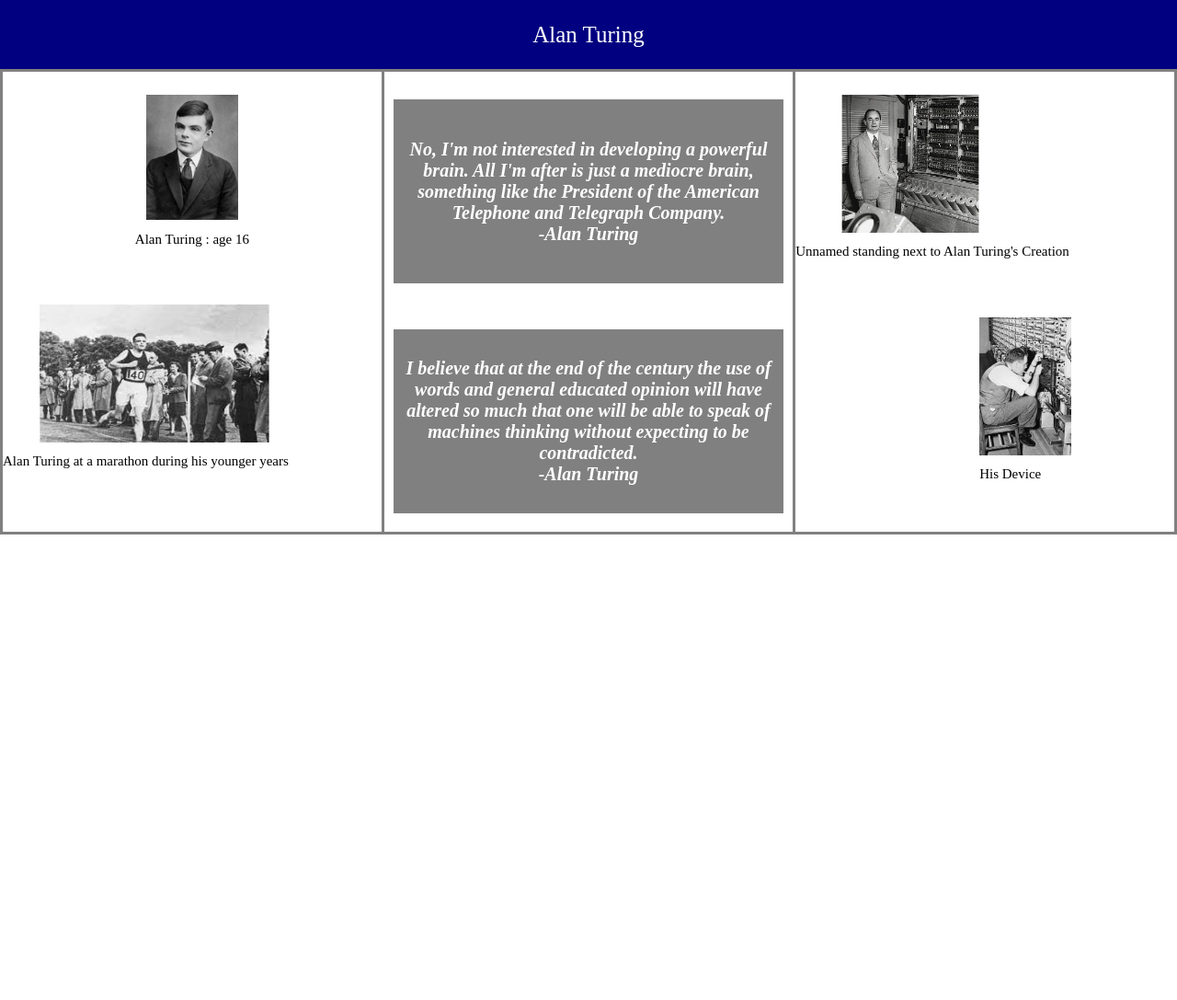
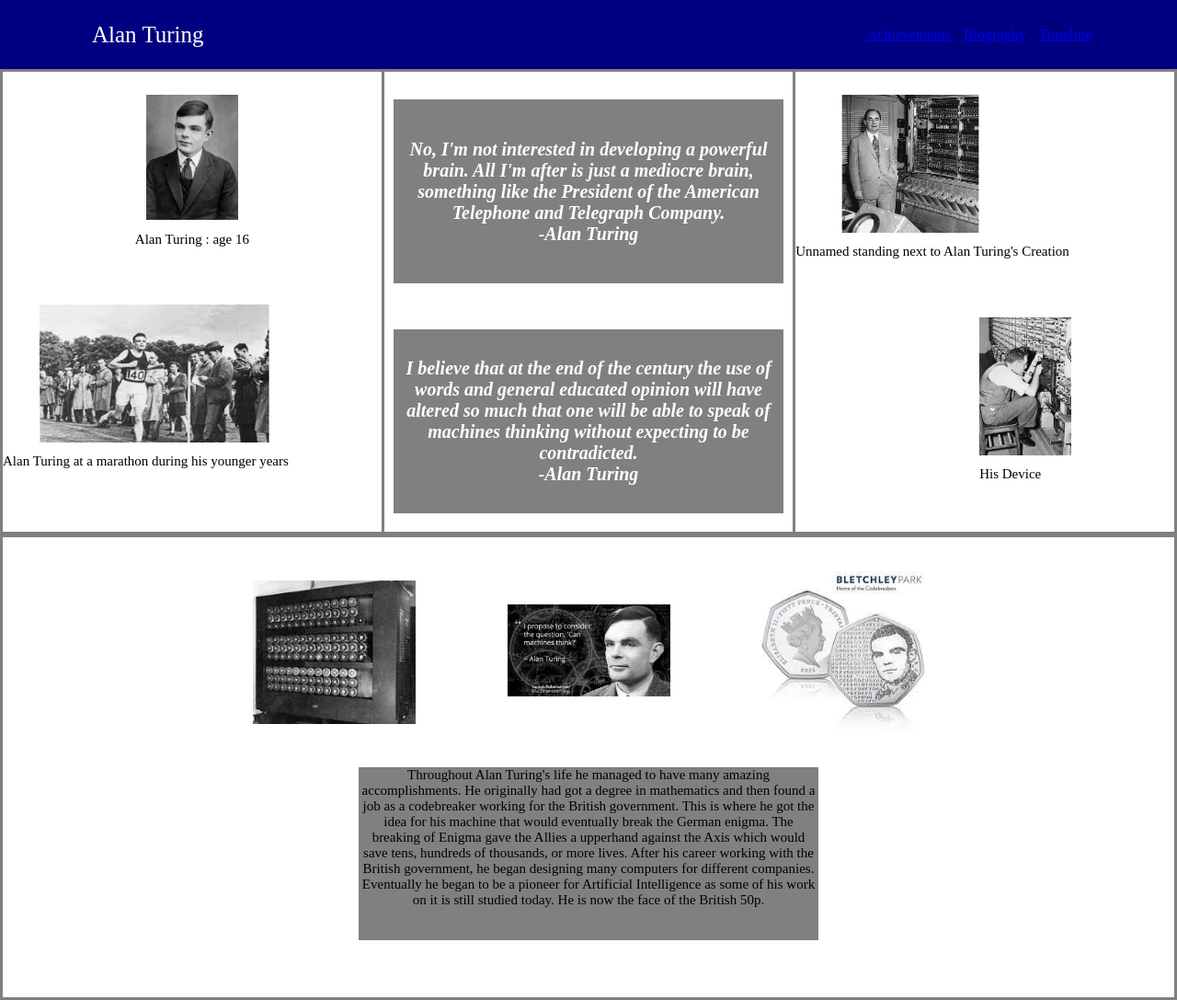
Before and after one commit to MasterChace/HistoricalComputerScientist, a plain HTML site: page index.html in a window 1280 px wide. Shown: the whole page at 92% size. Before the commit the page ends 800 px from the top, so only its background shows below. Drawn offline with Linux system fonts and the light colour scheme.

Commit message:
new updates

```diff
--- a/index.html
+++ b/index.html
@@ -9,7 +9,16 @@
     <body>
 
         <div class = "header">
-            <div class = "name">Alan Turing</div>
+            <div class = "name">
+                Alan Turing
+            </div>
+            <div class = "links">
+                <ul>
+                    <li><a href = "achievements.html">Achievements</a></li>
+                    <li><a href = "biography.html">Biography</a></li>
+                    <li><a href = "timeline.html">Timeline</a></li>
+                </ul>
+            </div>
         </div>
 
 
@@ -75,7 +84,26 @@
             </div>
         </div>
 
-
+        <div class = "content-page-1">
+            <div class = "content-page-1-top">
+                <img src = "bombe.jpg">
+                <div class = "center-image">
+                    <img src = "alanturing.jpg">
+                </div>
+                <img src = "imacoin.jpg">
+            </div>
+            <div class = "content-page-1-bottom">
+                <div class = "paragraph-text">
+                    Throughout Alan Turing's life he managed to have many amazing accomplishments. He originally had got a
+degree in mathematics and then found a job as a codebreaker working for the British government. This is
+where he got the idea for his machine that would eventually break the German enigma. The breaking of Enigma
+gave the Allies a upperhand against the Axis which would save tens, hundreds of thousands, or more lives.
+After his career working with the British government, he began designing many computers for different
+companies. Eventually he began to be a pioneer for Artificial Intelligence as some of his work on it is still
+studied today. He is now the face of the British 50p.
+                </div>
+            </div>
+        </div>
 
 
 
--- a/styles.css
+++ b/styles.css
@@ -12,7 +12,6 @@ body
         background-color : navy;
         width : 100%;
         height : 75px;
-        justify-content : center;
         align-items : center;
     }
 
@@ -21,6 +20,7 @@ body
         font-size : 25px;
         color : white;
         font-weight : 500;
+        margin : 100px;
     }
 
 
@@ -341,3 +341,64 @@ body
         width : 200px;
         border : 3px solid grey;
     }
+
+.content-page-1
+    {
+        display : flex;
+        flex-wrap : wrap;
+        width : 100%;
+        height : 500px;
+        border : 3px solid grey;
+    }
+
+.content-page-1-top
+    {
+        height : 50%;
+        width : 100%;
+        display : flex;
+        align-items : center;
+        justify-content : center;
+    }
+
+.content-page-1-bottom
+    {
+        display : flex;
+        justify-content : center;
+        height : 250px;
+        width : 100%;
+    }
+
+.paragraph-text
+    {
+        display : flex;
+        background-color : grey;
+        text-align : center;
+        color : black;
+        font-size : 15px;
+        height : 75%;
+        width : 500px;
+    }
+
+
+
+.content-page-1-top img
+    {
+        max-height : 200px;
+        max-width : 177px;
+    }
+
+.center-image img
+    {
+        padding-left : 100px;
+        padding-right : 100px;
+    }
+
+.links
+    {
+        padding-left : 45%;
+    }
+.links li
+    {
+        display : inline;
+        padding : 5px;
+    }
```
Also changed, not shown: alanturing.jpg (added), bombe.jpg (added), imacoin.jpg (added), notes.txt.
